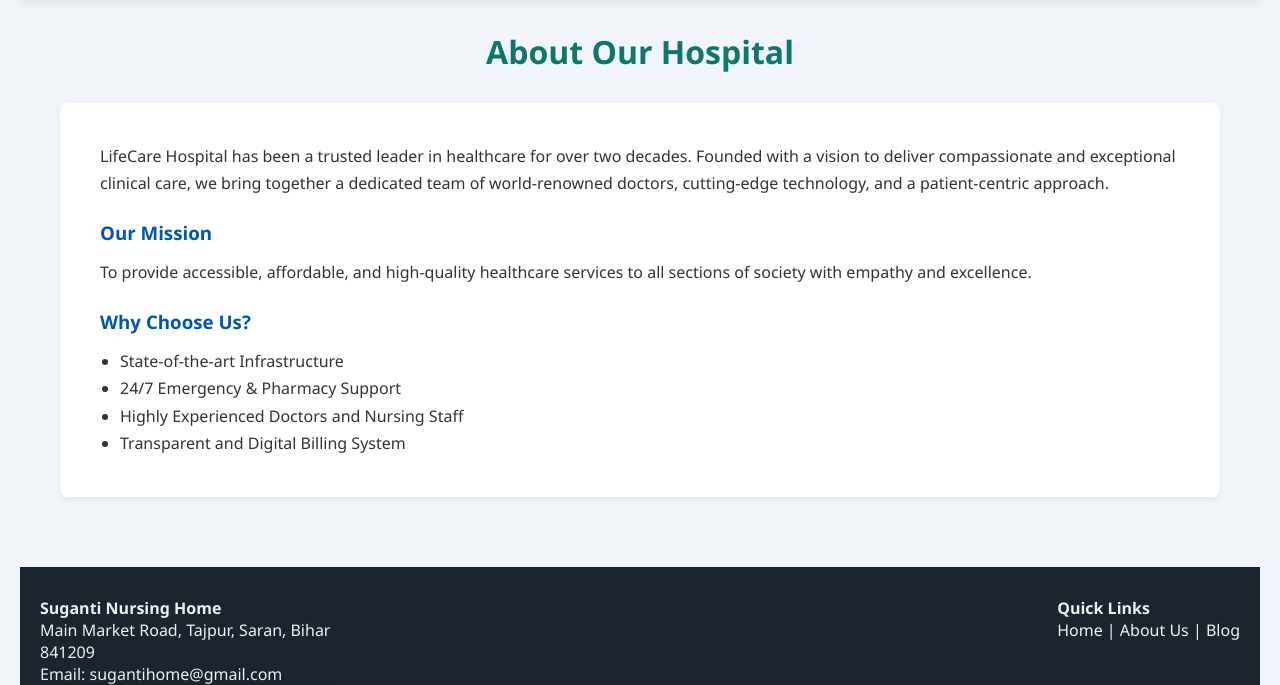
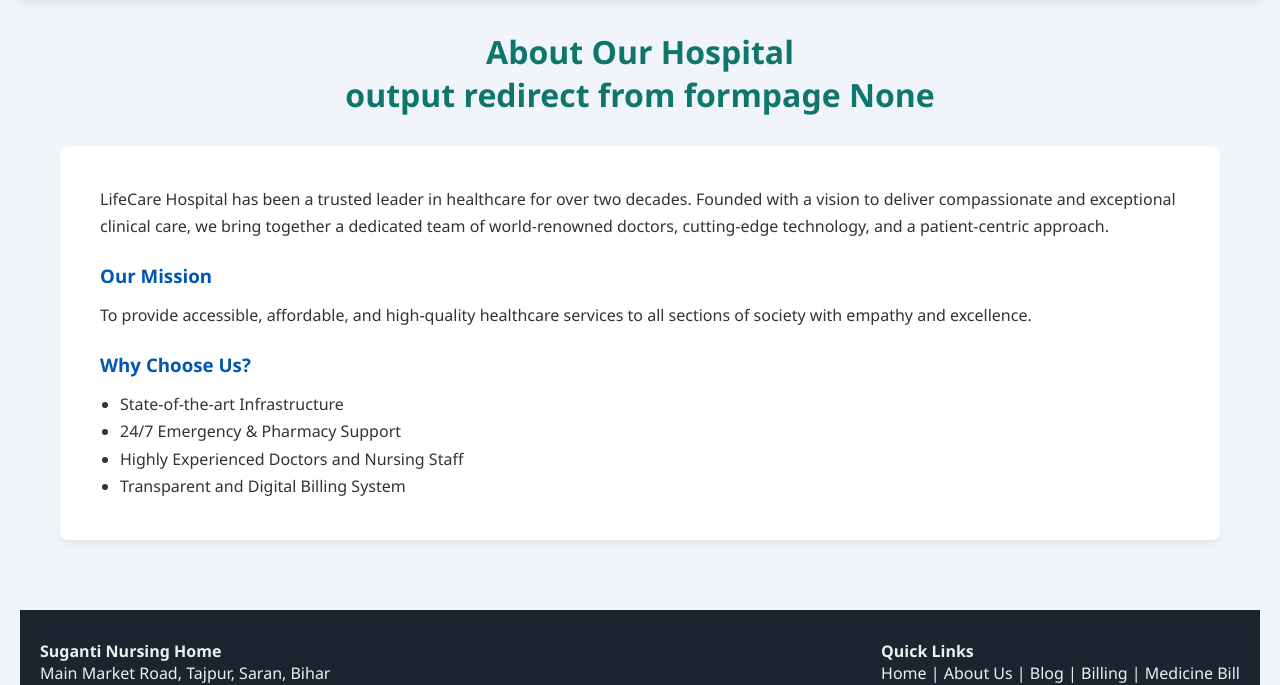
Before and after one commit to Kunal-StArK/Suganti-Nursing-Home-web, a Django app: page /about/ in a window 1280 px wide. Shown: the part 116-801 px from the top of the page. Run offline with Django 5.2, Linux system fonts and the light colour scheme.

Commit message:
arrange the folder and file

```diff
--- a/Hospital/settings.py
+++ b/Hospital/settings.py
@@ -54,7 +54,7 @@ ROOT_URLCONF = 'Hospital.urls'
 TEMPLATES = [
     {
         'BACKEND': 'django.template.backends.django.DjangoTemplates',
-        'DIRS': [BASE_DIR / 'Hospital'/'templates'],
+        'DIRS': [BASE_DIR /'templates'],
         'APP_DIRS': True,
         'OPTIONS': {
             'context_processors': [
@@ -115,6 +115,7 @@ USE_TZ = True
 # https://docs.djangoproject.com/en/6.0/howto/static-files/
 
 STATIC_URL = 'static/'
+
 STATICFILES_DIRS = [
-    BASE_DIR / "Hospital" / "static"
+    BASE_DIR, "static"
 ]
--- a/Hospital/views.py
+++ b/Hospital/views.py
@@ -1,11 +1,13 @@
 from django.http import HttpResponse, HttpResponseRedirect
-from django.shortcuts import render
+from django.shortcuts import render, redirect
 
 def homePage(request):
     return render(request,'index.html')
 
 def aboutPage(request):
-    return render(request,"about.html")
+    if request.method=="GET":
+        output=request.GET.get('output')
+    return render(request,"about.html",{'output' : output})
 
 def blogPage(request):
     return render(request,"blog.html")
@@ -34,7 +36,8 @@ def aboutcopyPage(request):
                  'output' : sum
             }
 
-            return HttpResponseRedirect('/about/')
+            url = "/about/?output={}".format(sum)
+            return redirect(url)
     except :
             pass # Agar kisi ne text daal diya toh
 
--- a/Hospital/templates/about.html
+++ b/templates/about.html
@@ -5,7 +5,7 @@
     <!-- MAIN CONTENT AREA -->
     <main class="main-content">
         <section id="about-page">
-            <h2 class="section-title">About Our Hospital</h2>
+            <h2 class="section-title">About Our Hospital <br> output redirect from formpage {{output}}</h2>
             <div class="about-content">
                 <p>LifeCare Hospital has been a trusted leader in healthcare for over two decades. Founded with a vision to deliver compassionate and exceptional clinical care, we bring together a dedicated team of world-renowned doctors, cutting-edge technology, and a patient-centric approach.</p>
 
--- a/Hospital/templates/footer.html
+++ b/templates/footer.html
@@ -18,10 +18,12 @@
                 </div>
             </div>
             <div class="footer-links">
-                <h4>Quick Links</h4>
+                <h4 class="footer-links">Quick Links</h4>
                 <a href="{% url 'home' %}" >Home |</a>
                 <a href="{% url 'about' %}" >About Us |</a>
-                <a href="{% url 'blog' %}" >Blog</a>
+                <a href="{% url 'blog' %}" >Blog |</a>
+                <a href="{% url 'billing' %}" >Billing |</a>
+                <a href="{% url 'medibill' %}" >Medicine Bill</a>
             </div>
         </div>
         <div class="footer-bottom">
--- a/Hospital/templates/header.html
+++ b/templates/header.html
@@ -7,9 +7,9 @@
     <meta charset="UTF-8">
     <meta name="viewport" content="width=device-width, initial-scale=1.0">
     <title>Suganti Nursing Home</title>
-    <link rel="stylesheet" href="/static/style.css">
-    <link rel="stylesheet" href="/static/billing.css">
-    <link rel="stylesheet" href="/static/medicss.css">
+    <link rel="stylesheet" href="/static/css/style.css">
+    <link rel="stylesheet" href="/static/css/billing.css">
+    <link rel="stylesheet" href="/static/css/medicss.css">
 </head>
 <body>
 
```
Also changed, not shown: static/css/billing.css (renamed from Hospital/static/billing.css), static/css/medicss.css (renamed from Hospital/static/medicss.css), static/css/style.css (renamed from Hospital/static/style.css), static/js/billing.js (renamed from Hospital/static/billing.js), static/js/medijs.js (renamed from Hospital/static/medijs.js), static/js/script.js (renamed from Hospital/static/script.js), templates/aboutform.html (renamed from Hospital/templates/aboutform.html), templates/base.html (renamed from Hospital/templates/base.html), templates/billing.html (renamed from Hospital/templates/billing.html), templates/blog.html (renamed from Hospital/templates/blog.html), templates/index.html (renamed from Hospital/templates/index.html), templates/medibill.html (renamed from Hospital/templates/medibill.html).
